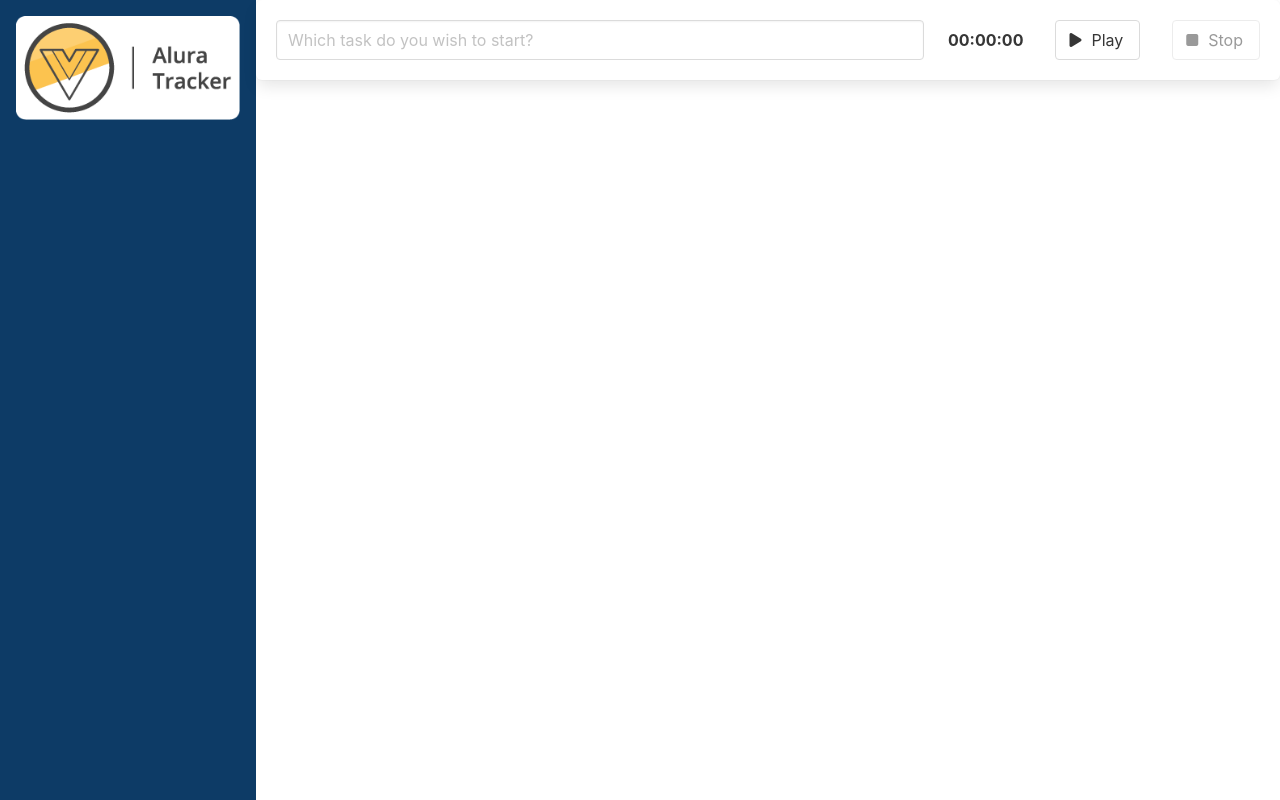
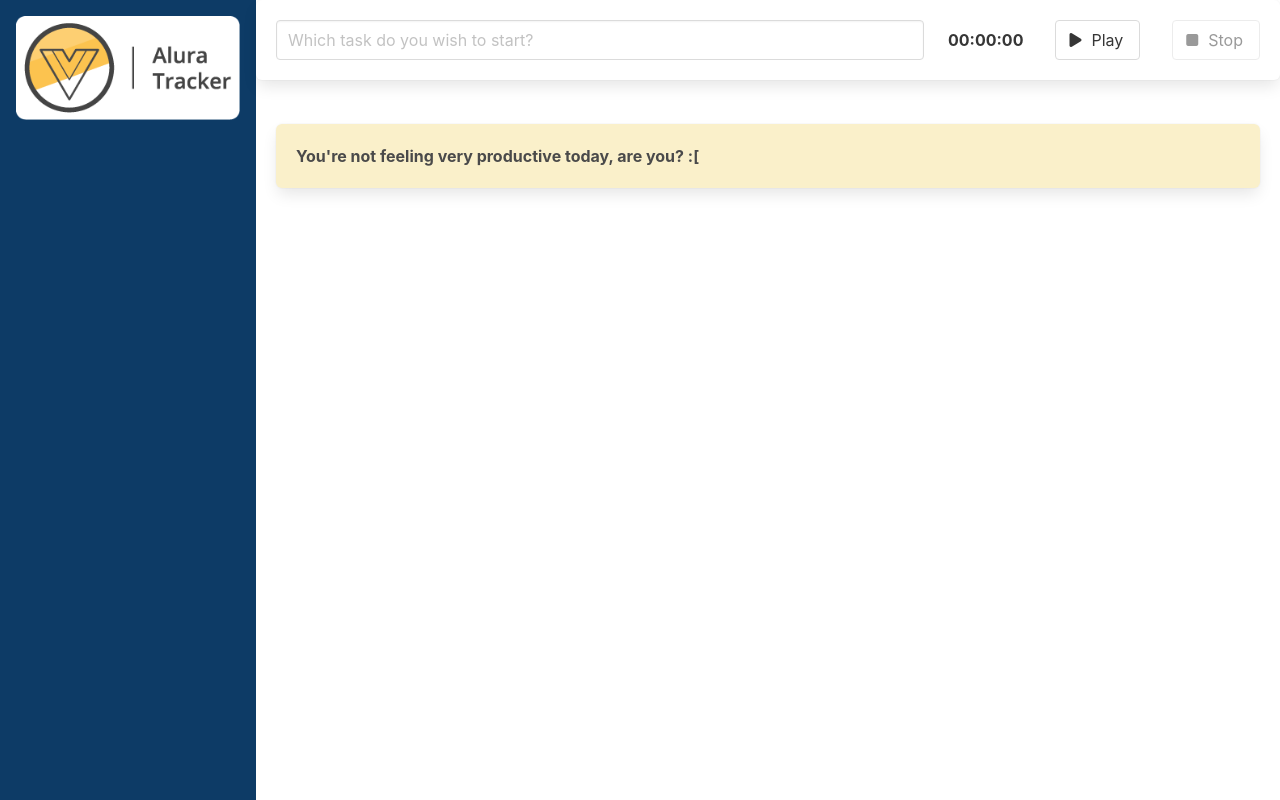
Before and after one commit to rodrigowb4ey/task-activity-tracker, a Vue app: page /#/ in a window 1280 px wide. Built offline with nearby package versions, Linux system fonts and the light colour scheme.

Commit message:
Rendering list

```diff
--- a/src/App.vue
+++ b/src/App.vue
@@ -6,36 +6,46 @@
     <div class="column is-four-fifth">
       <TaskForm @whenSavingTask="saveTask" />
       <div class="lista">
-        <NewTask v-for="(task, index) in taskList" :key="index" :task="task"/>
+        <NewTask v-for="(task, index) in taskList" :key="index" :task="task" />
+        <TaskBox v-if="isListEmpty">
+          You're not feeling very productive today, are you? :[
+        </TaskBox>
       </div>
     </div>
   </main>
 </template>
 
 <script lang="ts">
-import { defineComponent } from 'vue';
-import SideBar from "./components/SideBar.vue"
-import TaskForm from "./components/TaskForm.vue"
-import NewTask from "./components/NewTask.vue"
-import TaskInterface from "./interfaces/TaskInterface"
+import { defineComponent } from "vue";
+import SideBar from "./components/SideBar.vue";
+import TaskForm from "./components/TaskForm.vue";
+import TaskBox from "./components/TaskBox.vue";
+import NewTask from "./components/NewTask.vue";
+import TaskInterface from "./interfaces/TaskInterface";
 
 export default defineComponent({
-  name: 'App',
-  data () {
+  name: "App",
+  data() {
     return {
-      taskList: [] as TaskInterface[]
+      taskList: [] as TaskInterface[],
+    };
+  },
+  computed: {
+    isListEmpty () : boolean {
+      return this.taskList.length === 0;
     }
   },
   components: {
     SideBar,
     TaskForm,
+    TaskBox,
     NewTask,
   },
   methods: {
     saveTask(task: TaskInterface) {
       this.taskList.push(task);
-    }
-  }
+    },
+  },
 });
 </script>
 
@@ -43,5 +53,4 @@ export default defineComponent({
 .lista {
   padding: 1.25rem;
 }
-
 </style>
--- a/src/components/NewTask.vue
+++ b/src/components/NewTask.vue
@@ -1,35 +1,36 @@
 <template>
-  <div class="box has-text-weight-bold">
+  <TaskBox>
     <div class="columns">
-      <div class="column is-7">{{ task.description }}</div>
+      <div class="column is-7">
+        {{ task.description || "Task without description" }}
+      </div>
       <div class="column">
         <TaskCronometer :timeInSeconds="task.durationInSeconds" />
       </div>
     </div>
-  </div>
+  </TaskBox>
 </template>
 
 <script lang="ts">
 import { defineComponent, PropType } from "vue";
 import TaskCronometer from "./TaskCronometer.vue";
 import TaskInterface from "../interfaces/TaskInterface";
+import TaskBox from "./TaskBox.vue";
 
 export default defineComponent({
   name: "NewTask",
   components: {
     TaskCronometer,
+    TaskBox,
   },
   props: {
     task: {
       type: Object as PropType<TaskInterface>,
-      required: true
-    }
-  }
+      required: true,
+    },
+  },
 });
 </script>
 
 <style scoped>
-.box {
-  background: #FAF0CA;
-}
 </style>
--- /dev/null
+++ b/src/components/TaskBox.vue
@@ -0,0 +1,19 @@
+<template>
+  <div class="box has-text-weight-bold">
+    <slot></slot>
+  </div>
+</template>
+
+<script lang="ts">
+import { defineComponent } from "vue";
+
+export default defineComponent({
+  name: "TaskBox",
+});
+</script>
+
+<style scoped>
+.box {
+  background: #faf0ca;
+}
+</style>
```
